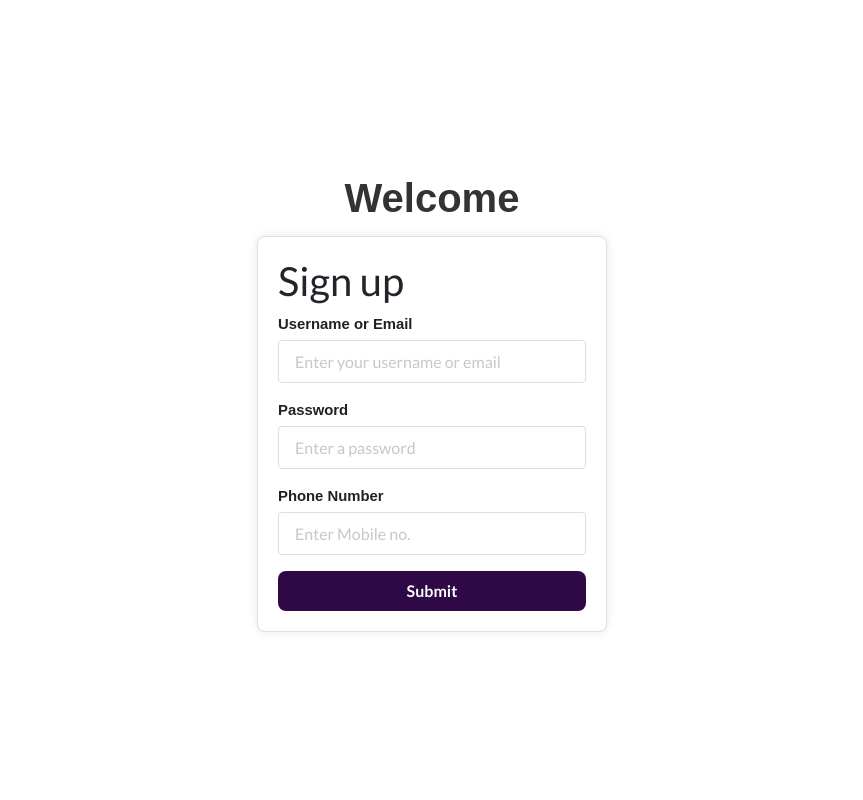
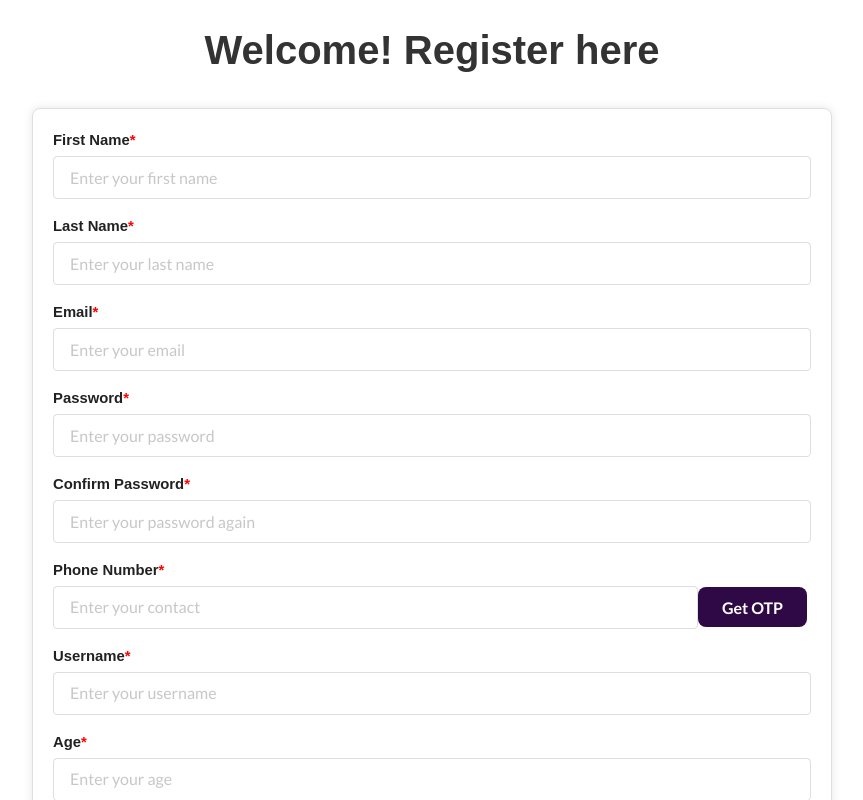
Before and after one commit to Khanshujaath007/fdms-frontend, a React (Create React App) app: page /signup in a window 1280 px wide. Shown: the whole page, without its empty margins (208-1071 px from the left). Built offline with nearby package versions, Linux system fonts and the light colour scheme.

Commit message:
integrated signup form with backend

```diff
--- a/src/App.js
+++ b/src/App.js
@@ -21,6 +21,8 @@ function App() {
           <Route path="/signup" element={<Signup />}></Route>
           <Route path="/faculty" element={<FacultyPannel />}></Route>
           <Route path="/faculty/home" element={<FacultyHomePage />}></Route>
+          {/* this is the route for faculty home page with userId */}
+          <Route path="/faculty/home/:userId" element={<FacultyHomePage />}></Route>
           <Route
             path="/faculty/view-profile"
             element={<FacultyViewProfile />}
--- a/src/components/SignupForm/Signup.css
+++ b/src/components/SignupForm/Signup.css
@@ -1,22 +1,21 @@
+.signup-container {
+  display: flex;
+  flex-direction: column;
+  align-items: center;
+  padding: 20px;
+  width: 100%;
+}
 
-
-.signup-container {
-  display: flex !important;
-  flex-direction: column;
-  justify-content: center;
-  align-items: center;
-  height: 100vh;
-  max-width: 500px;
+.signup-container>form {
+  max-width: 800px;
   width: 100%;
-  margin: auto;
-}
-.signup-container > form {
-  width: 70%;
   border: 1px solid #dfdfdf;
   padding: 20px;
   border-radius: 8px;
   background: #fff;
   box-shadow: 0px 0px 10px rgba(0, 0, 0, 0.1);
+  margin-top: 20px;
+  /* Add some spacing between form and header */
 }
 
 .sign-up-header {
@@ -26,8 +25,31 @@
   margin-bottom: 0.5rem;
 }
 
-.button{
+.single-page-form {
+  max-width: 800px;
+  width: 100%;
+  border: 1px solid #dfdfdf;
+  padding: 20px;
+  border-radius: 8px;
+  background: #fff;
+  box-shadow: 0px 0px 10px rgba(0, 0, 0, 0.1);
+  margin-top: 20px;
+}
+
+.star{
+  color: red;
+}
+.button {
   color: white !important;
+}
+
+.phone-field {
+  display: flex;
+  align-items: center;
+}
+
+.get-otp-button {
+  margin-left: auto;
 }
 
 .error-span {
--- a/src/components/SignupForm/Signup.js
+++ b/src/components/SignupForm/Signup.js
@@ -3,46 +3,110 @@ import "./Signup.css";
 import { useNavigate } from "react-router-dom";
 
 const Signup = () => {
-  const initialValues = { usernameOrEmail: "", password: "", phone: "" };
+  const initialValues = {
+    email: "",
+    password: "",
+    contact: "",
+    username: "",
+    firstName: "",
+    lastName: "",
+    age: "",
+    dateOfBirth: "",
+    confirmPassword: "",
+    fullAddress: "",
+    city: "",
+    state: "",
+    contact: "",
+    university: "",
+    universityId: "",
+    department: "",
+    code: "",
+  };
+
   const [formValues, setFormValues] = useState(initialValues);
   const [formErrors, setFormErrors] = useState({});
   const [isSubmit, setIsSubmit] = useState(false);
+  const [otpSent, setOtpSent] = useState(false);
+  const [verificationMessage, setVerificationMessage] = useState("");
+
+  const [isOtpVerified, setIsOtpVerified] = useState(false);
   const onChangeHandler = (e) => {
     const { name, value } = e.target;
     setFormValues({ ...formValues, [name]: value });
+    console.log(formValues);
   };
 
   const navigate = useNavigate();
+
+  const sendOtp = async () => {
+    try {
+      const response = await fetch("http://localhost:5500/sendotp", {
+        method: "POST",
+        headers: {
+          "Content-Type": "application/json",
+        },
+        body: JSON.stringify({ contact: formValues.contact }),
+      });
+
+      if (response.ok) {
+        setOtpSent(true);
+      }
+    } catch (error) {
+      console.log(error);
+    }
+  };
+
+  const verifyOtp = async () => {
+    try {
+      const response = await fetch("http://localhost:5500/verifyotp", {
+        method: "POST",
+        headers: {
+          "Content-Type": "application/json",
+        },
+        body: JSON.stringify({ code: formValues.code, contact: formValues.contact }),
+      });
+
+      const data = await response.json();
+      const { message } = data;
+      setVerificationMessage(message);
+      if (response.ok) {
+        setIsOtpVerified(true);
+      }
+    } catch (error) {
+      console.log(error);
+    }
+  };
+
   const onSubmitHandler = async (e) => {
     e.preventDefault();
     setFormErrors(validate(formValues));
     setIsSubmit(true);
+    if (otpSent && !isOtpVerified) {
+      verifyOtp();
+      return;
+    }
     try {
       const response = await fetch("http://localhost:5500/signup", {
         method: "POST",
         headers: {
           "Content-Type": "application/json",
         },
-        body: JSON.stringify({ ...formValues })
-
+        body: JSON.stringify({ ...formValues }),
       });
       const data = await response.json();
-      const { userId } = data;
+      const { user } = data;
 
+      console.log(user.userId);
       if (response.ok) {
         console.log("Signup successful!");
         // Redirect to the dashboard or desired page after successful login
-
-        navigate(`/faculty-dashboard/${userId}`);
+        navigate(`/faculty/home/${user.userId}`);
       } else {
         console.log("Signup failed!");
-
       }
-    }
-    catch (err) {
+    } catch (err) {
       console.log(err);
     }
-
   };
   useEffect(() => {
     console.log(formErrors);
@@ -55,21 +119,63 @@ const Signup = () => {
     const emailregex = /^[a-zA-Z0-9._-]+@[a-zA-Z0-9.-]+.[a-zA-Z]{2,4}$/;
     const nonNumericPattern = /[^\d]/;
 
-    //comblined both username and email validation
-    if (!values.usernameOrEmail) {
-      errors.usernameOrEmail = "Username or Email is required";
-    } else if (!emailregex.test(values.usernameOrEmail)) {
-      errors.usernameOrEmail = "Enter a valid Username or Email";
+    if (!values.username) {
+      errors.username = "Username is required";
+    } else if (values.username.length < 3) {
+      errors.username = "Username too short!";
+    }
+    if (!values.email) {
+      errors.email = "Email is required";
+    } else if (!emailregex.test(values.email)) {
+      errors.email = "Enter a valid Email-ID ";
     }
     if (!values.password) {
       errors.password = "Password is required";
     } else if (values.password.length < 4) {
       errors.password = "Password too short!";
     }
-    if (!values.phone) {
-      errors.phone = "Phone Number is required";
-    } else if (nonNumericPattern.test(values.phone)) {
-      errors.phone = "Enter a valid Phone number";
+    if (!values.contact) {
+      errors.contact = "Phone Number is required";
+    } else if (nonNumericPattern.test(values.contact)) {
+      errors.contact = "Enter a valid Phone number";
+    }
+    if (!values.firstName) {
+      errors.firstName = "First Name is required";
+    }
+    if (!values.lastName) {
+      errors.lastName = "Last Name is required";
+    }
+    if (!values.age) {
+      errors.age = "Age is required";
+    }
+    if (!values.dateOfBirth) {
+      errors.dateOfBirth = "Date of Birth is required";
+    }
+    if (!values.confirmPassword) {
+      errors.confirmPassword = "Confirm Password is required";
+    } else if (values.confirmPassword !== values.password) {
+      errors.confirmPassword = "Passwords do not match";
+    }
+    if (!values.fullAddress) {
+      errors.fullAddress = "Full Address is required";
+    }
+    if (!values.city) {
+      errors.city = "City is required";
+    }
+    if (!values.state) {
+      errors.state = "State is required";
+    }
+    if (!values.contact) {
+      errors.contact = "Contact is required";
+    }
+    if (!values.university) {
+      errors.university = "University is required";
+    }
+    if (!values.universityId) {
+      errors.universityId = "University ID is required";
+    }
+    if (!values.department) {
+      errors.department = "Department is required";
     }
     return errors;
   };
@@ -79,43 +185,201 @@ const Signup = () => {
         <div className="ui message success">Signed in Successfully</div>
       ) : (
         <div className="signup-container">
-          <div className="sign-up-header">Welcome</div>
-          <form onSubmit={onSubmitHandler}>
-            <h1>Sign up</h1>
+          <div className="sign-up-header">Welcome! Register here</div>
+          <form onSubmit={onSubmitHandler} className="single-page-form">
             <div className="ui-divider"></div>
             <div className="ui form">
               <div className="field">
-                <label>Username or Email</label>
+                <label>First Name<span className="star">*</span></label>
                 <input
                   type="text"
-                  name="usernameOrEmail"
-                  placeholder="Enter your username or email"
-                  value={formValues.usernameOrEmail}
+                  name="firstName"
+                  placeholder="Enter your first name"
+                  value={formValues.firstName}
                   onChange={onChangeHandler}
                 />
-                <span className="error-span">{formErrors.usernameOrEmail}</span>
+                <span className="error-span">{formErrors.firstName}</span>
               </div>
               <div className="field">
-                <label>Password</label>
+                <label>Last Name<span className="star">*</span></label>
+                <input
+                  type="text"
+                  name="lastName"
+                  placeholder="Enter your last name"
+                  value={formValues.lastName}
+                  onChange={onChangeHandler}
+                />
+                <span className="error-span">{formErrors.lastName}</span>
+              </div>
+              <div className="field">
+                <label>Email<span className="star">*</span></label>
+                <input
+                  type="text"
+                  name="email"
+                  placeholder="Enter your email"
+                  value={formValues.email}
+                  onChange={onChangeHandler}
+                />
+                <span className="error-span">{formErrors.email}</span>
+              </div>
+              <div className="field">
+                <label>Password<span className="star">*</span></label>
                 <input
                   type="password"
                   name="password"
-                  placeholder="Enter a password"
+                  placeholder="Enter your password"
                   value={formValues.password}
                   onChange={onChangeHandler}
-                ></input>
+                />
                 <span className="error-span">{formErrors.password}</span>
               </div>
               <div className="field">
-                <label>Phone Number</label>
+                <label>Confirm Password<span className="star">*</span></label>
                 <input
-                  type="tel"
-                  name="phone"
-                  placeholder="Enter Mobile no."
-                  value={formValues.phone}
+                  type="password"
+                  name="confirmPassword"
+                  placeholder="Enter your password again"
+                  value={formValues.confirmPassword}
                   onChange={onChangeHandler}
-                ></input>
-                <span className="error-span">{formErrors.phone}</span>
+                />
+                <span className="error-span">{formErrors.confirmPassword}</span>
+              </div>
+              <div className="field">
+                <label>Phone Number<span className="star">*</span></label>
+                <div className="phone-field">
+                  <input
+                    type="text"
+                    name="contact"
+                    placeholder="Enter your contact"
+                    value={formValues.contact}
+                    onChange={onChangeHandler}
+                  />
+                  {!otpSent && (
+                    <button className="ui primary button get-otp-button" onClick={sendOtp}>
+                      Get OTP
+                    </button>
+                  )}
+                </div>
+                <span className="error-span">{formErrors.contact}</span>
+              </div>
+              {otpSent && !isOtpVerified && (
+                <div className="field">
+                  <label>Enter OTP</label>
+                  <input
+                    type="text"
+                    name="code"
+                    placeholder="Enter OTP"
+                    value={formValues.code}
+                    onChange={onChangeHandler}
+                  />
+                  <button className="ui secondary button" onClick={verifyOtp}>
+                    Verify OTP
+                  </button>
+                  {verificationMessage && (
+                    <div className="ui message">{verificationMessage}</div>
+                  )}
+                </div>
+              )}
+
+              <div className="field">
+                <label>Username<span className="star">*</span></label>
+                <input
+                  type="text"
+                  name="username"
+                  placeholder="Enter your username"
+                  value={formValues.username}
+                  onChange={onChangeHandler}
+                />
+                <span className="error-span">{formErrors.username}</span>
+              </div>
+              <div className="field">
+                <label>Age<span className="star">*</span></label>
+                <input
+                  type="number"
+                  name="age"
+                  placeholder="Enter your age"
+                  value={formValues.age}
+                  onChange={onChangeHandler}
+                />
+                <span className="error-span">{formErrors.age}</span>
+              </div>
+              <div className="field">
+                <label>Date of Birth<span className="star">*</span></label>
+                <input
+                  type="date"
+                  name="dateOfBirth"
+                  placeholder="Enter your date of birth"
+                  value={formValues.dateOfBirth}
+                  onChange={onChangeHandler}
+                />
+                <span className="error-span">{formErrors.dateOfBirth}</span>
+              </div>
+              <div className="field">
+                <label>Full Address<span className="star">*</span></label>
+                <input
+                  type="text"
+                  name="fullAddress"
+                  placeholder="Enter your full address"
+                  value={formValues.fullAddress}
+                  onChange={onChangeHandler}
+                />
+                <span className="error-span">{formErrors.fullAddress}</span>
+              </div>
+              <div className="field">
+                <label>City<span className="star">*</span></label>
+                <input
+                  type="text"
+                  name="city"
+                  placeholder="Enter your city"
+                  value={formValues.city}
+                  onChange={onChangeHandler}
+                />
+                <span className="error-span">{formErrors.city}</span>
+              </div>
+              <div className="field">
+                <label>State<span className="star">*</span></label>
+                <input
+                  type="text"
+                  name="state"
+                  placeholder="Enter your state"
+                  value={formValues.state}
+                  onChange={onChangeHandler}
+                />
+                <span className="error-span">{formErrors.state}</span>
+              </div>
+
+              <div className="field">
+                <label>University<span className="star">*</span></label>
+                <input
+                  type="text"
+                  name="university"
+                  placeholder="Enter your university"
+                  value={formValues.university}
+                  onChange={onChangeHandler}
+                />
+                <span className="error-span">{formErrors.university}</span>
+              </div>
+              <div className="field">
+                <label>University ID<span className="star">*</span></label>
+                <input
+                  type="text"
+                  name="universityId"
+                  placeholder="Enter your university ID"
+                  value={formValues.universityId}
+                  onChange={onChangeHandler}
+                />
+                <span className="error-span">{formErrors.universityId}</span>
+              </div>
+              <div className="field">
+                <label>Department<span className="star">*</span></label>
+                <input
+                  type="text"
+                  name="department"
+                  placeholder="Enter your department"
+                  value={formValues.department}
+                  onChange={onChangeHandler}
+                />
+                <span className="error-span">{formErrors.department}</span>
               </div>
               <button className="fluid ui button">Submit</button>
             </div>
```
